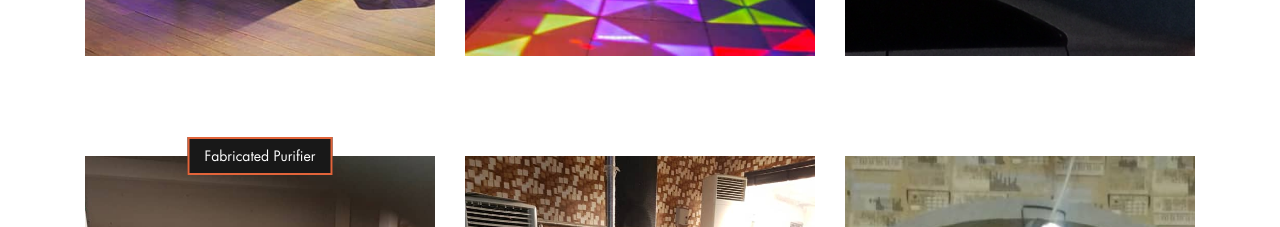
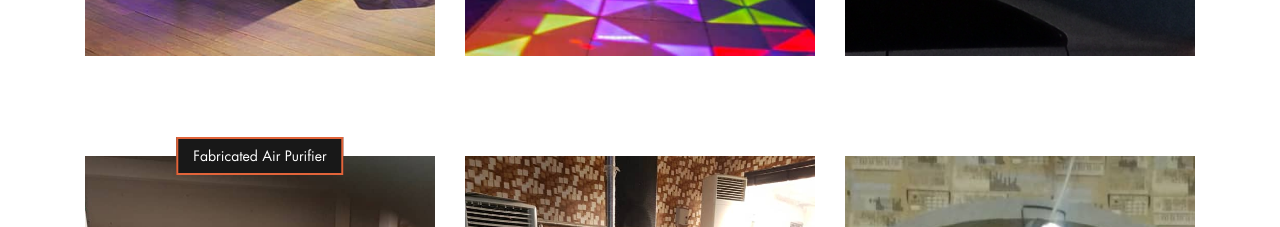
Before and after one commit to DextrousDavid/smithandcole, a plain HTML site: page gallery.html in a window 1280 px wide. Shown: the part 1400-1627 px from the top of the page. Drawn offline with Linux system fonts and the light colour scheme; files whose address does not match are found by name.

Commit message:
correction

```diff
--- a/gallery.html
+++ b/gallery.html
@@ -215,7 +215,7 @@
                     <div class="single-rooms-area wow fadeInUp" data-wow-delay="300ms">
                         <!-- Thumbnail -->
                         <div class="bg-thumbnail bg-img" style="background-image: url(img/blog-img/new-image10.jpeg);"></div>
-                        <p class="price-from">Fabricated Purifier</p>
+                        <p class="price-from">Fabricated Air Purifier</p>
 
                     </div>
                 </div>
```
